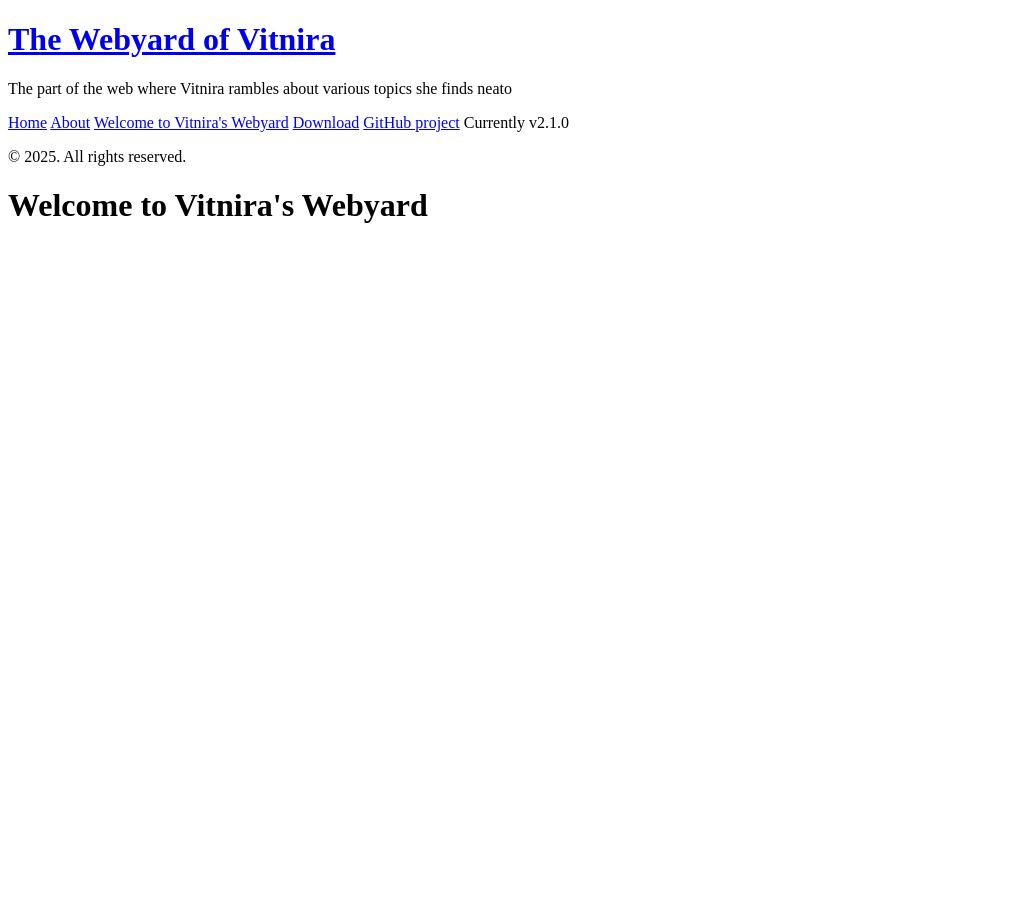
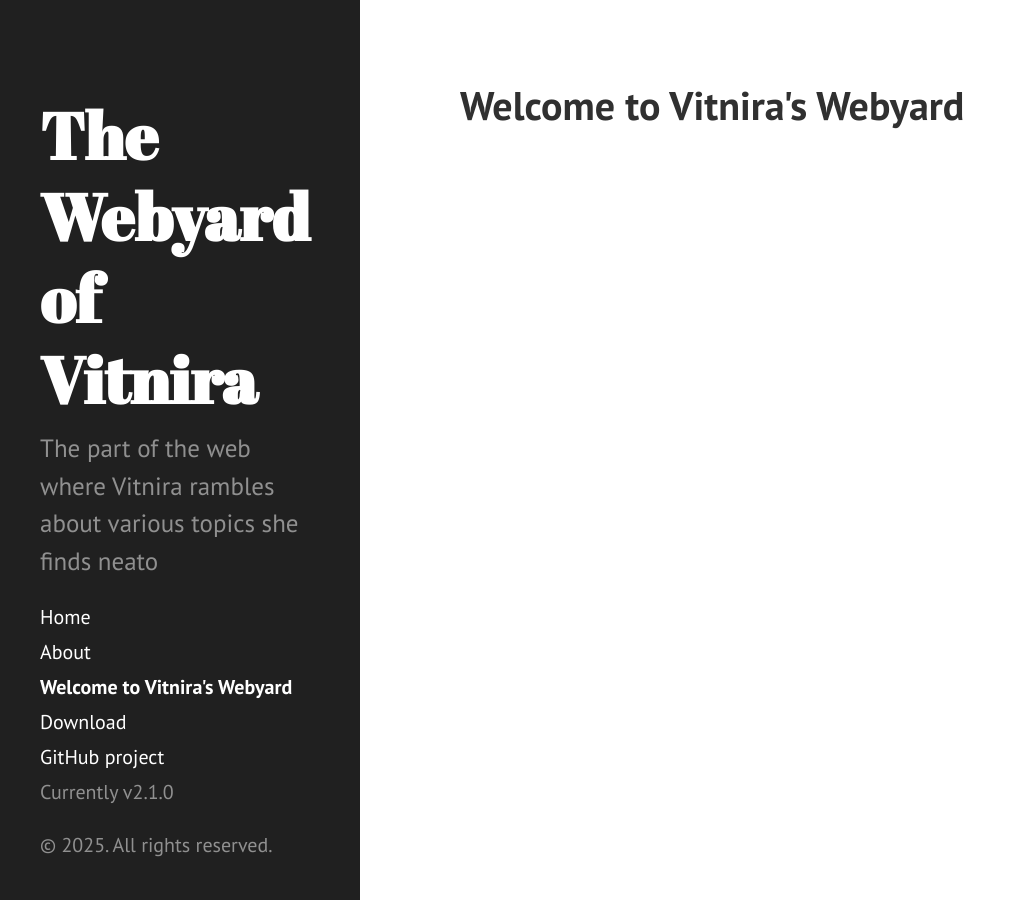
Before and after one commit to Vitnira/digital-nemeton, a Jekyll site: the page built from index.md, in a window 1280 px wide. Shown: the whole page, without its empty margins (0-1018 px from the left). Built offline with Jekyll 4.4.1, drawn with Linux system fonts in a browser that asks for light colours; our own code applies the rules of GitHub Pages for plain Markdown files; Markdown is read by kramdown in place of the engine named in the settings; the list of posts is cut into pages by our own code.

```diff
--- a/_config.yml
+++ b/_config.yml
@@ -10,7 +10,7 @@ title:            The Webyard of Vitnira
 tagline:          A cozy clearing in the wild web
 description:      The part of the web where Vitnira rambles about various topics she finds neato
 url:              https://vitnira.github.io/digital-nemeton/
-baseurl:          "/digital-nemeton"
+baseurl:          "/digital-nemeton/"
 
 author:
   name:           Vitnira
```
